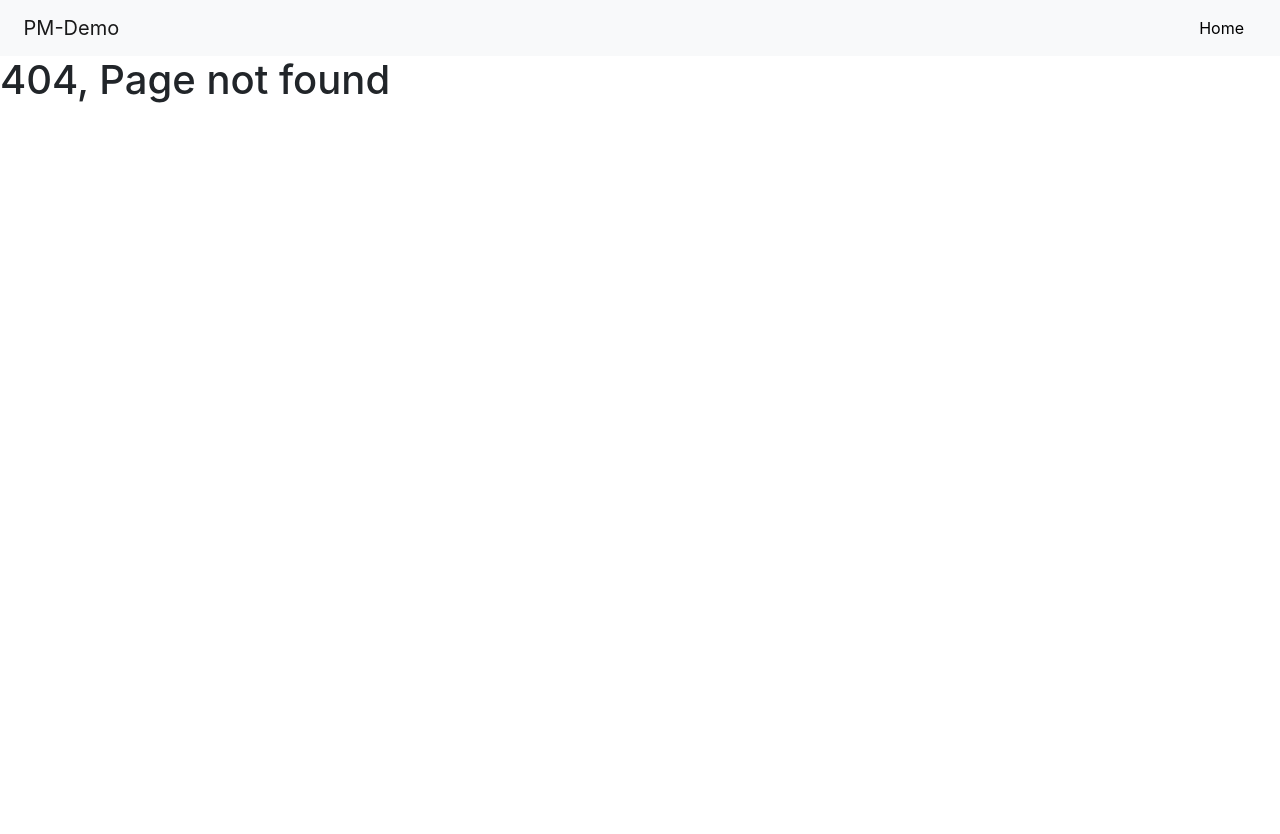
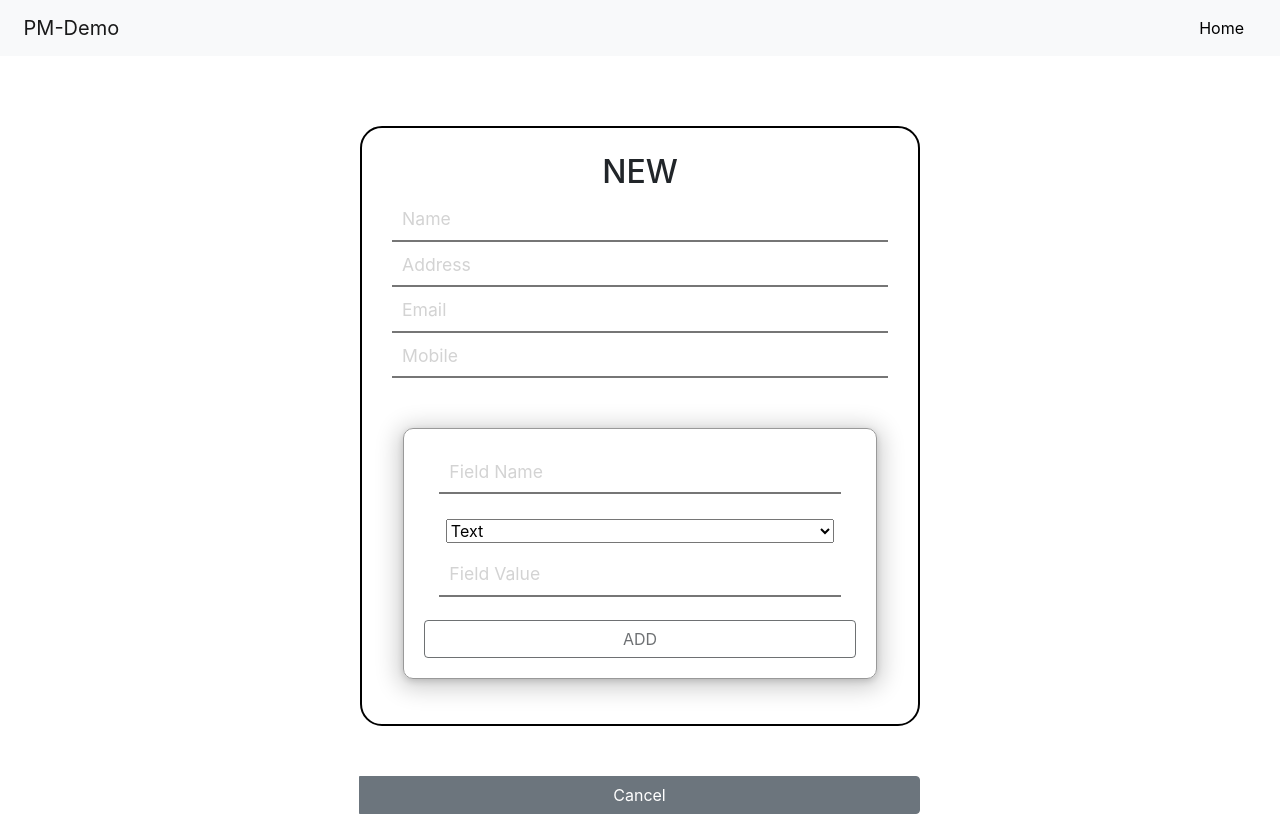
Before and after one commit to AuguestGao/pm-demo, a React (Create React App) app: page /profile in a window 1280 px wide. Before the commit this address led to /notfound. Before the commit the page ends 800 px from the top, so only its background shows below. Built offline with nearby package versions, Linux system fonts and the light colour scheme.

Commit message:
renamed newPage to profilePage and route from new to profile

```diff
--- a/src/App.js
+++ b/src/App.js
@@ -2,7 +2,7 @@ import React from "react";
 
 import HomePage from "./pages/homePage/home.page";
 import ProjectPage from "./pages/projectPage/project.page";
-import NewPage from "./pages/newPage/new.page";
+import ProfilePage from "./pages/profilePage/profile.page";
 
 import NotFoundPage from "./pages/404";
 import Header from "./components/Header.component";
@@ -21,7 +21,7 @@ function App() {
       <Switch>
         <Route exact path="/" component={HomePage} />
         <Route path="/project/:id" component={ProjectPage} />
-        <Route path="/new" component={NewPage} />
+        <Route path="/profile" component={ProfilePage} />
         <Route path="/notfound" component={NotFoundPage} />
         <Redirect to="/notfound" />
       </Switch>
--- a/src/pages/homePage/home.page.jsx
+++ b/src/pages/homePage/home.page.jsx
@@ -13,7 +13,7 @@ const HomePage = () => {
 
   return (
     <HomeRootContainer>
-      <Button variant="dark" onClick={() => history.push("/new")}>
+      <Button variant="dark" onClick={() => history.push("/profile")}>
         NEW
       </Button>
       <CardPreviewContainer>
@@ -29,12 +29,12 @@ const HomePage = () => {
             />
           ))
         )}
-        <CardPreview
+        {/* <CardPreview
           key="fake"
           id="fake"
           title="Non-existing Card"
           text="to mimic manually typed card id"
-        />
+        /> */}
       </CardPreviewContainer>
     </HomeRootContainer>
   );
--- a/src/pages/newPage/new.page.jsx
+++ b/src/pages/profilePage/profile.page.jsx
@@ -7,16 +7,16 @@ import { useDispatch } from "react-redux";
 import FormInput from "../../components/FormInput/FormInput.component";
 
 import {
-  NewRootContainer,
+  ProfileRootContainer,
   FormContainer,
   CustomFieldContainer,
   SelectContainer,
   CustomFieldDisplayContainer,
   DeleteButtonContainer,
-} from "./new.page.styles";
+} from "./profile.page.styles";
 import { createCard } from "../../redux/slices/cardsSlice";
 
-const NewPage = () => {
+const ProfilePage = () => {
   const [profile, setProfile] = useState({
     name: "",
     address: "",
@@ -111,7 +111,7 @@ const NewPage = () => {
   );
 
   return (
-    <NewRootContainer>
+    <ProfileRootContainer>
       <FormContainer>
         <h2>NEW</h2>
         <FormInput
@@ -196,8 +196,8 @@ const NewPage = () => {
           Cancel
         </Button>
       </ButtonGroup>
-    </NewRootContainer>
+    </ProfileRootContainer>
   );
 };
 
-export default NewPage;
+export default ProfilePage;
--- a/src/pages/newPage/new.page.styles.jsx
+++ b/src/pages/profilePage/profile.page.styles.jsx
@@ -1,6 +1,6 @@
 import styled from "styled-components";
 
-export const NewRootContainer = styled.div`
+export const ProfileRootContainer = styled.div`
   width: 50%;
   min-width: 300px;
   max-width: 600px;
```
